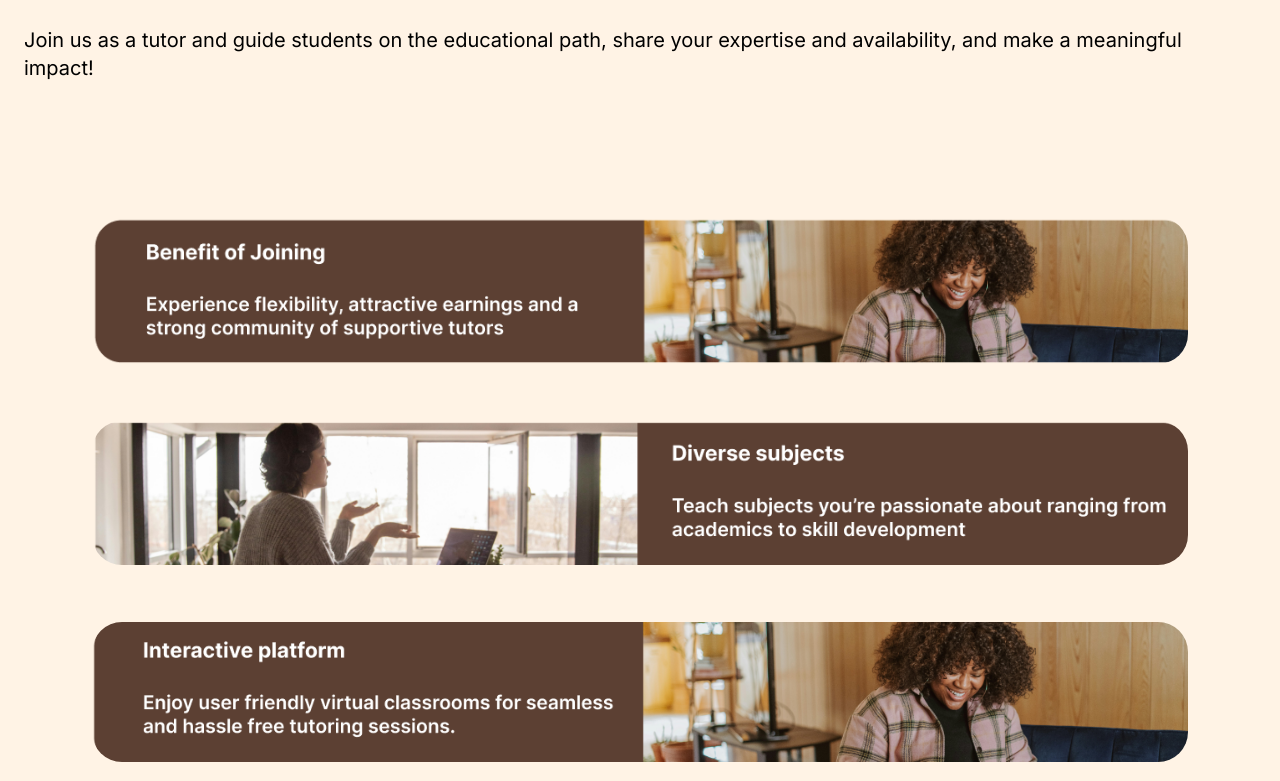
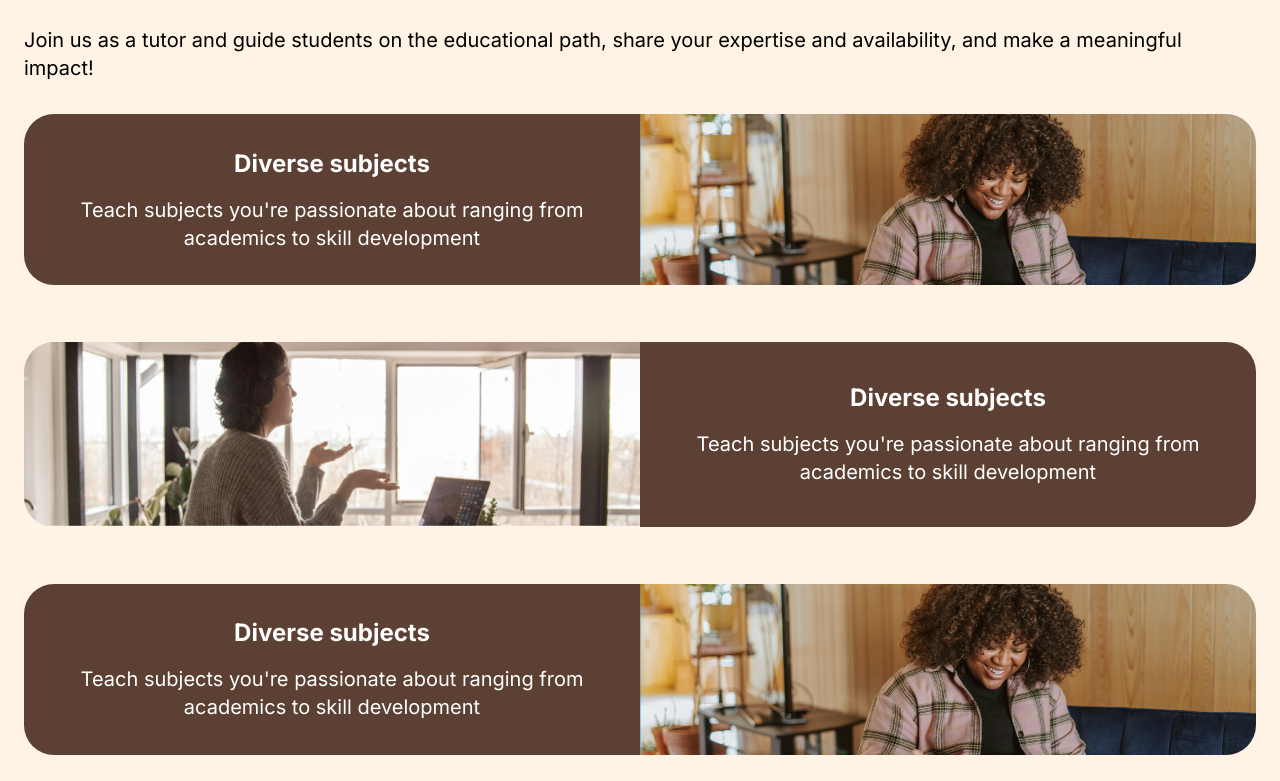
Before and after one commit to ebube-tech/tutorean, a Next.js app: page /about-us in a window 1280 px wide. Shown: the part 699-1480 px from the top of the page. Built offline with nearby package versions, Linux system fonts and the light colour scheme.

Commit message:
Update TutorSearch.tsx

```diff
--- a/src/components/about/TutorSearch.tsx
+++ b/src/components/about/TutorSearch.tsx
@@ -1,38 +1,58 @@
-import Image from "next/image";
 import React from "react";
-
 import Container from "@/ui/Container";
-import Heading from "@/ui/Heading";
 
 function TutorSearch() {
   return (
     <div className="pt-0">
       <Container>
-        <div className="w-full rounded-[30px] pt-[46px] pb-[53px]">
-          {/* First Image Section */}
-          <div className="mt-[57px] px-[16px] md:px-[34px] lg:px-[68px] rounded-[30px] w-full flex items-center justify-between">
+        {/* First Section: Box on the left, Image on the right */}
+        <div className="w-full flex flex-col lg:flex-row items-stretch mb-[57px]">
+          <div className="bg-[#5C4033] rounded-t-[30px] lg:rounded-l-[30px] lg:rounded-r-none p-8 w-full lg:w-1/2 flex flex-col items-center justify-center text-white">
+            <h2 className="text-xl lg:text-2xl font-bold mb-4">Diverse subjects</h2>
+            <p className="text-lg lg:text-xl text-center">
+              Teach subjects you're passionate about ranging from academics to skill development
+            </p>
+          </div>
+          <div className="w-full lg:w-1/2">
             <img
-              src="/images/middlewoman.png"
+              src="/images/1st_image.png"
               alt="Description of your image"
-              className="w-full h-auto object-cover rounded-[30px]"
+              className="w-full h-auto object-cover rounded-b-[30px] lg:rounded-r-[30px] lg:rounded-l-none"
             />
           </div>
+        </div>
 
-          {/* Second Image Section */}
-          <div className="mt-[57px] px-[16px] md:px-[34px] lg:px-[68px] rounded-[30px] w-full flex items-center justify-between">
+
+        {/* Second Section: Image on the left, Box on the right */}
+        <div className="w-full flex flex-col lg:flex-row-reverse items-stretch mb-[57px]">
+          <div className="bg-[#5C4033] rounded-t-[30px] lg:rounded-r-[30px] lg:rounded-l-none p-8 w-full lg:w-1/2 flex flex-col items-center justify-center text-white">
+            <h2 className="text-xl lg:text-2xl font-bold mb-4">Diverse subjects</h2>
+            <p className="text-lg lg:text-xl text-center">
+            Teach subjects you're passionate about ranging from academics to skill development
+            </p>
+          </div>
+          <div className="w-full lg:w-1/2">
             <img
-              src="/images/middlewoman2.png"
+              src="/images/2nd_image.png"
               alt="Description of your image"
-              className="w-full h-auto object-cover rounded-[30px]"
+              className="w-full h-auto object-cover rounded-b-[30px] lg:rounded-l-[30px] lg:rounded-r-none"
             />
           </div>
+        </div>
 
-          {/* Third Image Section */}
-          <div className="mt-[57px] px-[16px] md:px-[34px] lg:px-[68px] rounded-[30px] w-full flex items-center justify-between">
+        {/* Third Section: Box on the left, Image on the right */}
+        <div className="w-full flex flex-col lg:flex-row items-stretch">
+          <div className="bg-[#5C4033] rounded-t-[30px] lg:rounded-l-[30px] lg:rounded-r-none p-8 w-full lg:w-1/2 flex flex-col items-center justify-center text-white">
+            <h2 className="text-xl lg:text-2xl font-bold mb-4">Diverse subjects</h2>
+            <p className="text-lg lg:text-xl text-center">
+            Teach subjects you're passionate about ranging from academics to skill development
+            </p>
+          </div>
+          <div className="w-full lg:w-1/2">
             <img
-              src="/images/middlewoman3.png"
+              src="/images/1st_image.png"
               alt="Description of your image"
-              className="w-full h-auto object-cover rounded-[30px]"
+              className="w-full h-auto object-cover rounded-b-[30px] lg:rounded-r-[30px] lg:rounded-l-none"
             />
           </div>
         </div>
```
